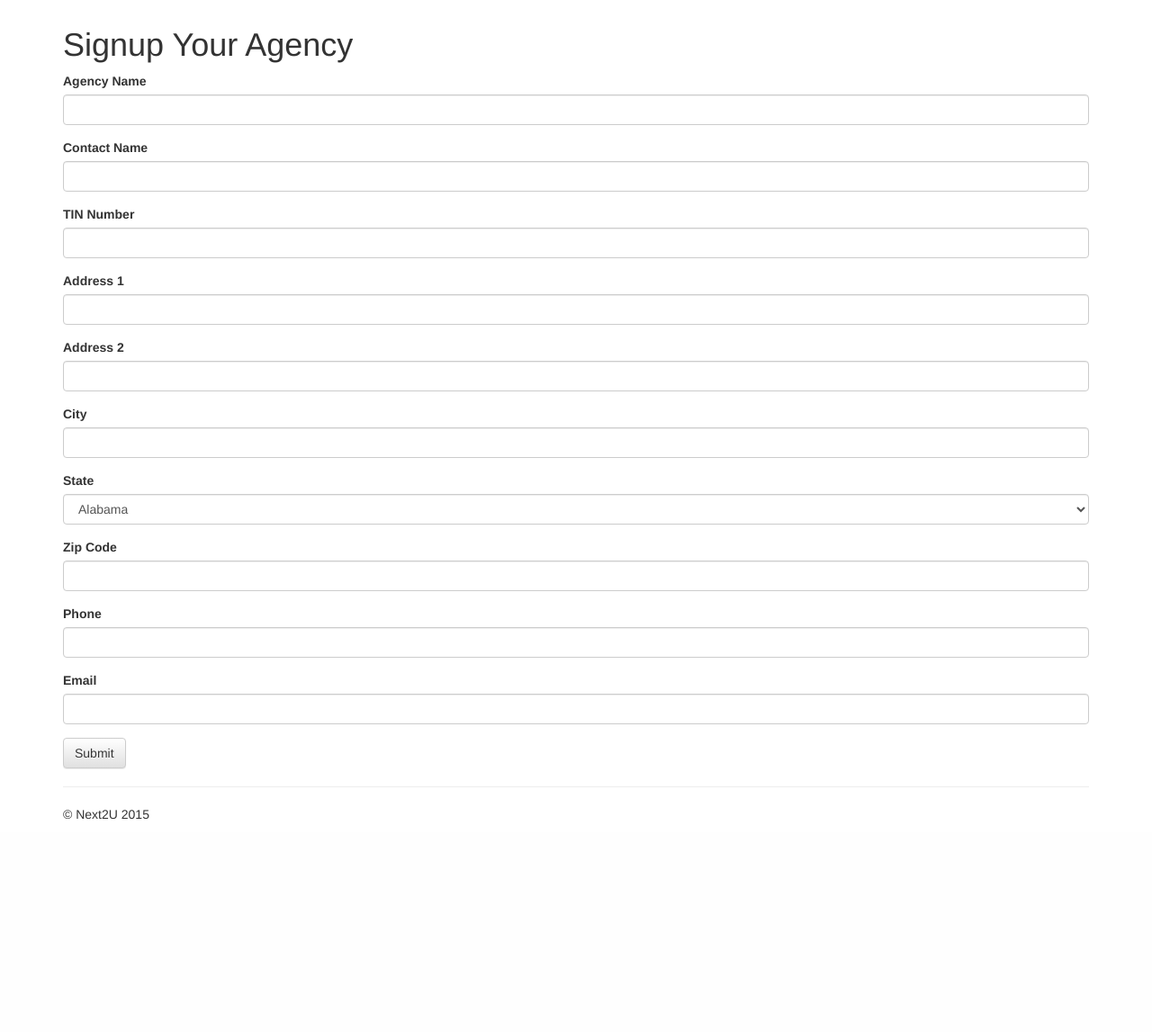
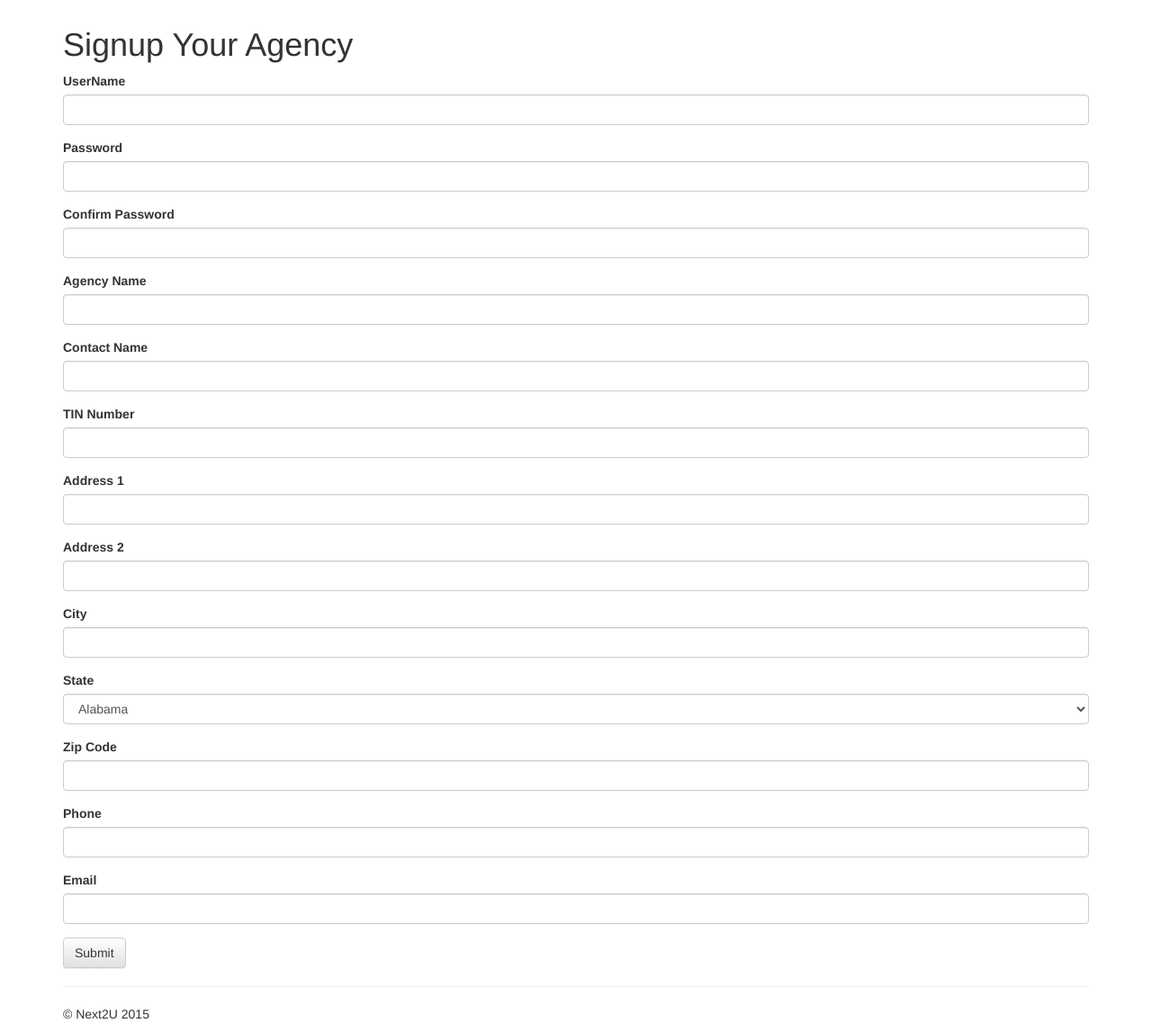
Before and after one commit to sldhana-zz/WomenUp, a Django app: a page that uses Next2U/templates/Next2U/agency.html in a window 1280 px wide. Shown: the part 90-1237 px from the top of the page at 90% size. Before the commit the page ends 1001 px from the top, so only its background shows below. Run offline with Django 3.2, Linux system fonts and the light colour scheme; some libraries are stand-ins or nearby versions.

Commit message:
withuname

```diff
--- a/Next2U/models.py
+++ b/Next2U/models.py
@@ -5,6 +5,8 @@ from django.db import models
 # Supporter
 
 class Supporter(models.Model):
+    Username = models.CharField(max_length=50)
+    Password = models.CharField(max_length=50)
     FirstName = models.CharField(max_length=50)
     LastName = models.CharField(max_length=50)
     Address1 = models.CharField(max_length=50)
@@ -18,6 +20,8 @@ class Supporter(models.Model):
 
 # Agency
 class Agency(models.Model):
+    Username = models.CharField(max_length=50)
+    Password = models.CharField(max_length=50)
     Name = models.CharField(max_length=50)
     ContactName = models.CharField(max_length=50)
     TINNumber = models.CharField(max_length=50)
--- a/Next2U/templates/Next2U/agency.html
+++ b/Next2U/templates/Next2U/agency.html
@@ -6,6 +6,18 @@
     <h1>Signup Your Agency </h1>
 <form method="post" action="/agencyRegistrationPost">
     {% csrf_token %}
+    <div class="form-group">
+        <label for="username">UserName</label>
+        <input type="text" class="form-control" id="username" name="username">
+    </div>
+    <div class="form-group">
+        <label for="password">Password</label>
+        <input type="text" class="form-control" name="password">
+    </div>
+    <div class="form-group">
+        <label>Confirm Password</label>
+        <input type="text" class="form-control" name="confirmPassword">
+    </div>
     <div class="form-group">
         <label for="name">Agency Name</label>
         <input type="text" class="form-control" id="name" name="Name">
```
Also changed, not shown: Next2U/migrations/0002_auto_20150829_0712.py (added), db.sqlite3 (deleted), 1 other file.
